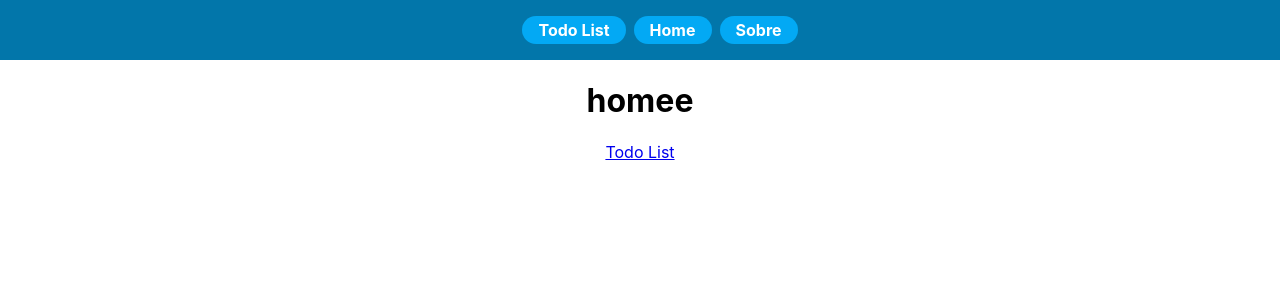
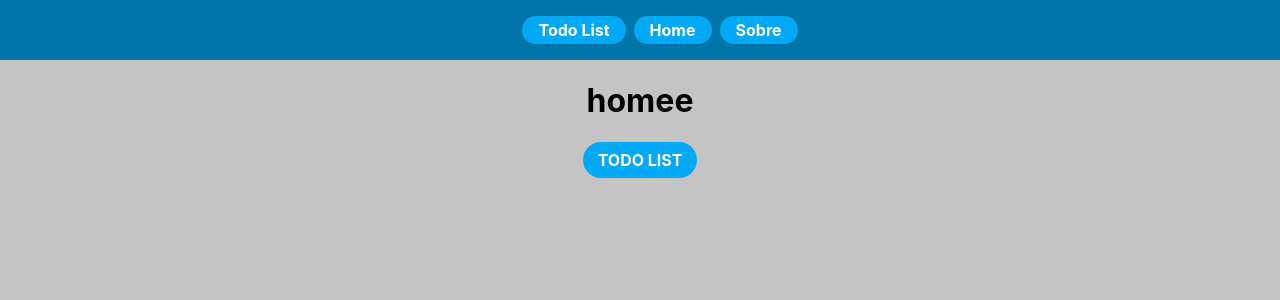
Before and after one commit to victor-magaldi/TodoList, a React (Create React App) app: page / in a window 1280 px wide. Shown: the top 300 px of the page. Built offline with nearby package versions, Linux system fonts and the light colour scheme.

Commit message:
customiza mais a home

```diff
--- a/src/index.css
+++ b/src/index.css
@@ -1,13 +1,19 @@
+html,
 body {
   margin: 0;
-  font-family: -apple-system, BlinkMacSystemFont, 'Segoe UI', 'Roboto', 'Oxygen',
-    'Ubuntu', 'Cantarell', 'Fira Sans', 'Droid Sans', 'Helvetica Neue',
+  padding: 0;
+}
+body {
+  background-color: #c4c4c4;
+  margin: 0;
+  font-family: -apple-system, BlinkMacSystemFont, "Segoe UI", "Roboto", "Oxygen",
+    "Ubuntu", "Cantarell", "Fira Sans", "Droid Sans", "Helvetica Neue",
     sans-serif;
   -webkit-font-smoothing: antialiased;
   -moz-osx-font-smoothing: grayscale;
 }
 
 code {
-  font-family: source-code-pro, Menlo, Monaco, Consolas, 'Courier New',
+  font-family: source-code-pro, Menlo, Monaco, Consolas, "Courier New",
     monospace;
 }
--- a/src/pages/Home/styles.css
+++ b/src/pages/Home/styles.css
@@ -5,3 +5,18 @@
   justify-content: center;
   flex-direction: column;
 }
+.container a {
+  text-decoration: none;
+  color: #fff;
+  text-transform: uppercase;
+  font-weight: bold;
+  background-color: #03a9f4;
+  display: inline-block;
+  padding: 8px 15px;
+  border-radius: 40px;
+  transition: 0.3s ease-in-out;
+}
+.container a:hover {
+  text-decoration: underline;
+  transform: scale(1.1);
+}
```
